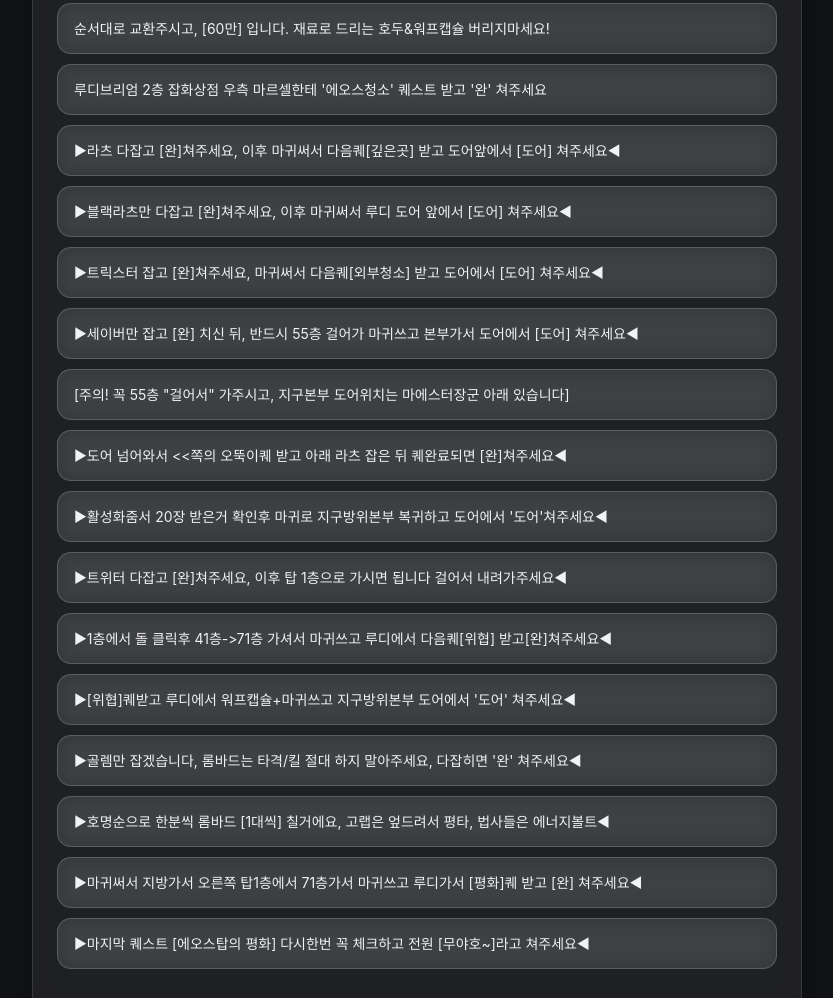
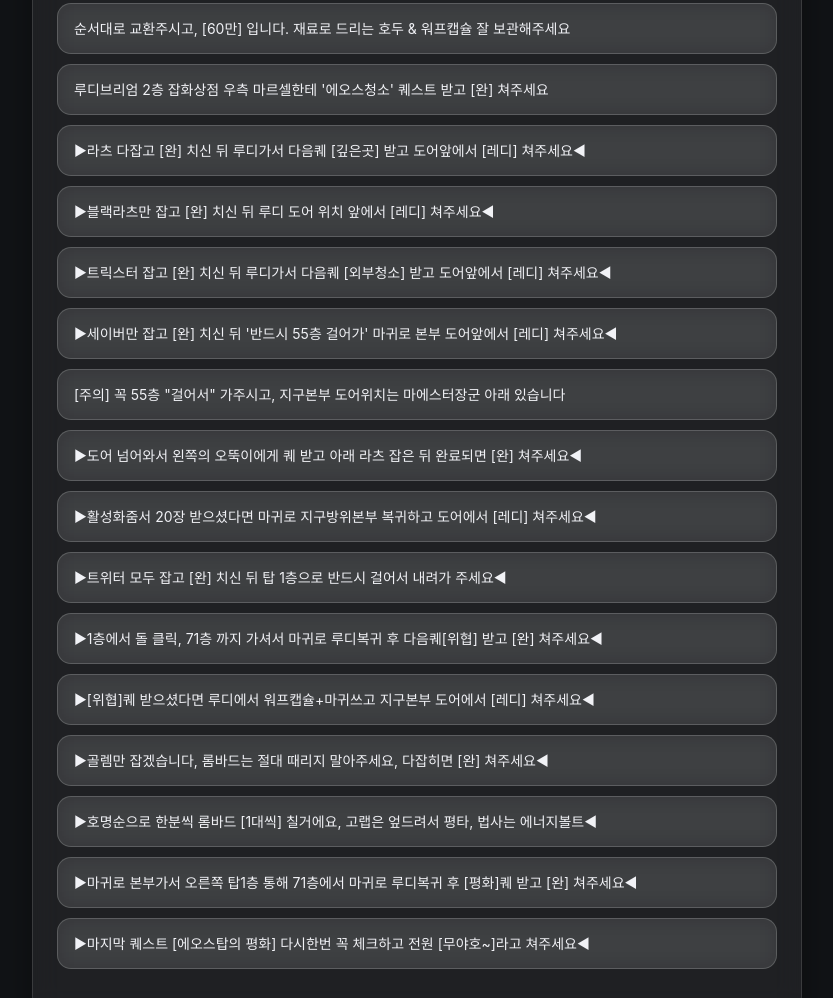
Before and after one commit to joeykoreawy/ludicopy, a plain HTML site: page index.html in a window 1280 px wide. Shown: the part 256-1254 px from the top of the page, without its empty margins (223-1056 px from the left). Drawn offline with Linux system fonts and the light colour scheme.

Commit message:
Update index.html

```diff
--- a/index.html
+++ b/index.html
@@ -17,59 +17,59 @@
     </div>
 
     <ul id="phrase-list">
-            <li class="phrase-item">
-              ■④⓪렙 루디장공퀘■ [16분클리어][초행OK][준비물X][오뚝서비스][60만][랏2]
-            </li>
       <li class="phrase-item">
-        순서대로 교환주시고, [60만] 입니다. 재료로 드리는 호두&워프캡슐 버리지마세요!
+        ■④⓪렙 루디장공퀘■ [16분클리어][초행OK][준비물X][오뚝서비스][60만][랏2]
       </li>
       <li class="phrase-item">
-        루디브리엄 2층 잡화상점 우측 마르셀한테 '에오스청소' 퀘스트 받고 '완' 쳐주세요
+        순서대로 교환주시고, [60만] 입니다. 재료로 드리는 호두 & 워프캡슐 잘 보관해주세요
+      </li>
+      <li class="phrase-item">
+        루디브리엄 2층 잡화상점 우측 마르셀한테 '에오스청소' 퀘스트 받고 [완] 쳐주세요
       </li>
 
       <li class="phrase-item">
-        ▶라츠 다잡고 [완]쳐주세요, 이후 마귀써서 다음퀘[깊은곳] 받고 도어앞에서 [도어] 쳐주세요◀
+        ▶라츠 다잡고 [완] 치신 뒤 루디가서 다음퀘 [깊은곳] 받고 도어앞에서 [레디] 쳐주세요◀
       </li>
       <li class="phrase-item">
-        ▶블랙라츠만 다잡고 [완]쳐주세요, 이후 마귀써서 루디 도어 앞에서 [도어] 쳐주세요◀
+        ▶블랙라츠만 잡고 [완] 치신 뒤 루디 도어 위치 앞에서 [레디] 쳐주세요◀
       </li>
 
       <li class="phrase-item">
-        ▶트릭스터 잡고 [완]쳐주세요, 마귀써서 다음퀘[외부청소] 받고 도어에서 [도어] 쳐주세요◀
+        ▶트릭스터 잡고 [완] 치신 뒤 루디가서 다음퀘 [외부청소] 받고 도어앞에서 [레디] 쳐주세요◀
       </li>
       <li class="phrase-item">
-        ▶세이버만 잡고 [완] 치신 뒤, 반드시 55층 걸어가 마귀쓰고 본부가서 도어에서 [도어] 쳐주세요◀
+        ▶세이버만 잡고 [완] 치신 뒤 '반드시 55층 걸어가' 마귀로 본부 도어앞에서 [레디] 쳐주세요◀
       </li>
       <li class="phrase-item">
-        [주의! 꼭 55층 "걸어서" 가주시고, 지구본부 도어위치는 마에스터장군 아래 있습니다]
+        [주의] 꼭 55층 "걸어서" 가주시고, 지구본부 도어위치는 마에스터장군 아래 있습니다
       </li>
 
       <li class="phrase-item">
-        ▶도어 넘어와서 &lt;&lt;쪽의 오뚝이퀘 받고 아래 라츠 잡은 뒤 퀘완료되면 [완]쳐주세요◀
+        ▶도어 넘어와서 왼쪽의 오뚝이에게 퀘 받고 아래 라츠 잡은 뒤 완료되면 [완] 쳐주세요◀
       </li>
       <li class="phrase-item">
-        ▶활성화줌서 20장 받은거 확인후 마귀로 지구방위본부 복귀하고 도어에서 '도어'쳐주세요◀
+        ▶활성화줌서 20장 받으셨다면 마귀로 지구방위본부 복귀하고 도어에서 [레디] 쳐주세요◀
       </li>
 
       <li class="phrase-item">
-        ▶트위터 다잡고 [완]쳐주세요, 이후 탑 1층으로 가시면 됩니다 걸어서 내려가주세요◀
+        ▶트위터 모두 잡고 [완] 치신 뒤 탑 1층으로 반드시 걸어서 내려가 주세요◀
       </li>
       <li class="phrase-item">
-        ▶1층에서 돌 클릭후 41층-&gt;71층 가셔서 마귀쓰고 루디에서 다음퀘[위협] 받고[완]쳐주세요◀
+        ▶1층에서 돌 클릭, 71층 까지 가셔서 마귀로 루디복귀 후 다음퀘[위협] 받고 [완] 쳐주세요◀
       </li>
       <li class="phrase-item">
-        ▶[위협]퀘받고 루디에서 워프캡슐+마귀쓰고 지구방위본부 도어에서 '도어' 쳐주세요◀
+        ▶[위협]퀘 받으셨다면 루디에서 워프캡슐+마귀쓰고 지구본부 도어에서 [레디] 쳐주세요◀
       </li>
 
       <li class="phrase-item">
-        ▶골렘만 잡겠습니다, 롬바드는 타격/킬 절대 하지 말아주세요, 다잡히면 '완' 쳐주세요◀
+        ▶골렘만 잡겠습니다, 롬바드는 절대 때리지 말아주세요, 다잡히면 [완] 쳐주세요◀
       </li>
       <li class="phrase-item">
-        ▶호명순으로 한분씩 롬바드 [1대씩] 칠거에요, 고랩은 엎드려서 평타, 법사들은 에너지볼트◀
+        ▶호명순으로 한분씩 롬바드 [1대씩] 칠거에요, 고랩은 엎드려서 평타, 법사는 에너지볼트◀
       </li>
 
       <li class="phrase-item">
-        ▶마귀써서 지방가서 오른쪽 탑1층에서 71층가서 마귀쓰고 루디가서 [평화]퀘 받고 [완] 쳐주세요◀
+        ▶마귀로 본부가서 오른쪽 탑1층 통해 71층에서 마귀로 루디복귀 후 [평화]퀘 받고 [완] 쳐주세요◀
       </li>
       <li class="phrase-item">
         ▶마지막 퀘스트 [에오스탑의 평화] 다시한번 꼭 체크하고 전원 [무야호~]라고 쳐주세요◀
```
